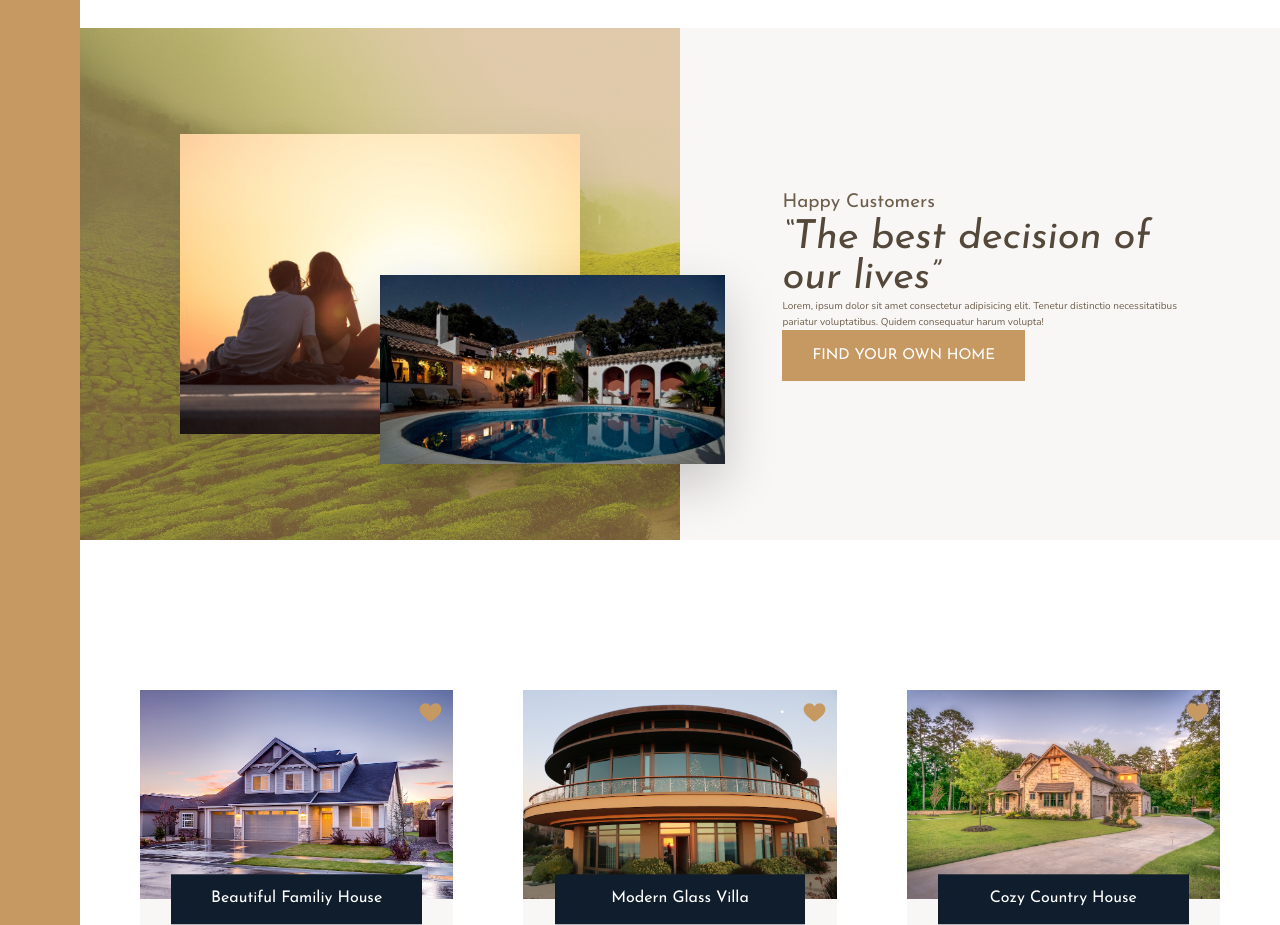
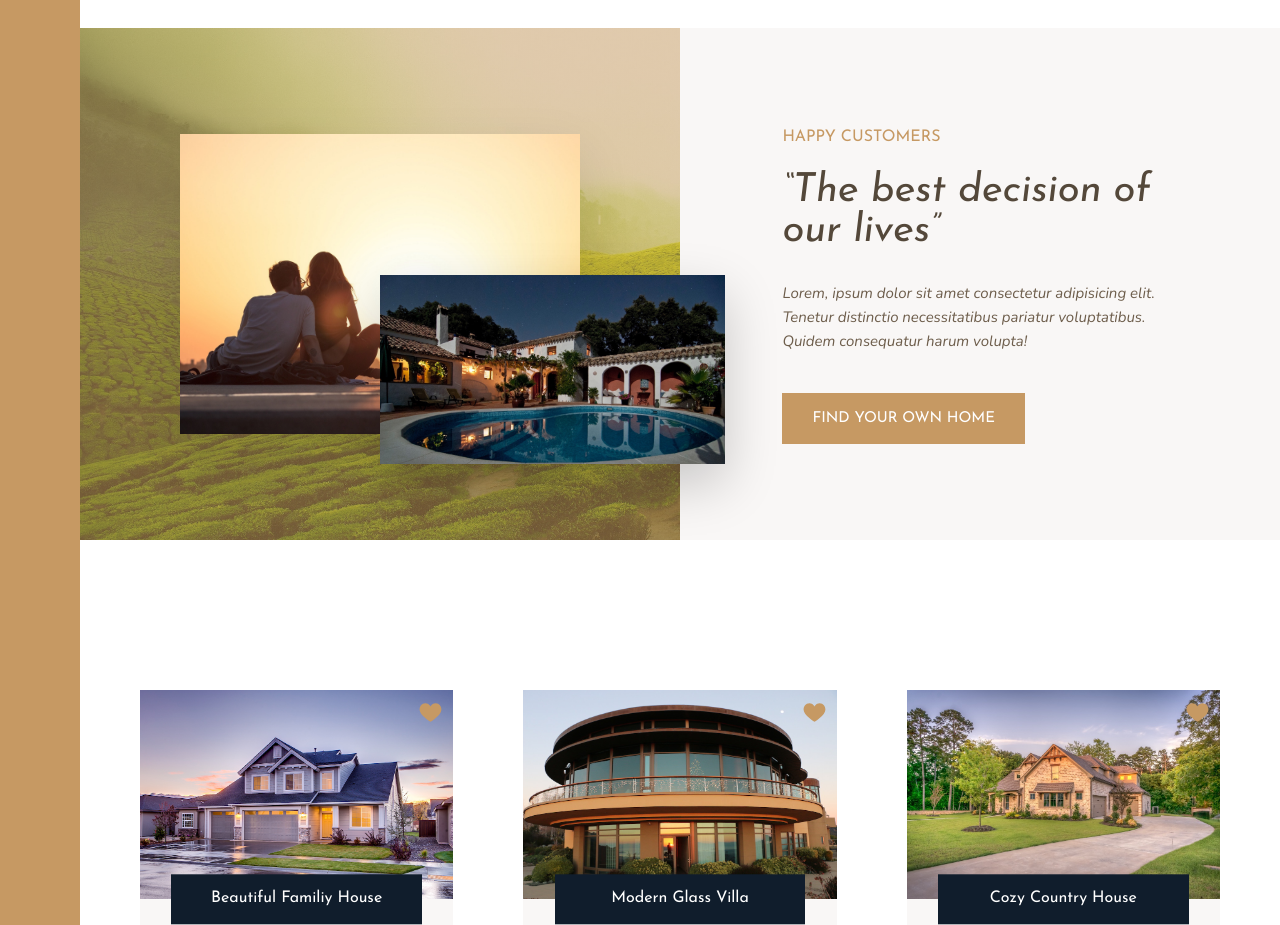
Before and after one commit to Juventtini/Nexter, a website: page index.html in a window 1280 px wide. Shown: the part 1400-2325 px from the top of the page. Drawn offline with nearby package versions, Linux system fonts and the light colour scheme.

Commit message:
fix: fixing margin and class name in story section

```diff
--- a/index.html
+++ b/index.html
@@ -70,9 +70,9 @@
             <img src="img/story-2.jpeg" alt="Story two" class="story__img--2">
         </div>
         <div class="story__content">
-            <h3 class="heading-4">Happy Customers</h3>
-            <h2 class="heading-2 heading-2--dark">“The best decision of our lives”</h2>
-            <p class="storu__text">Lorem, ipsum dolor sit amet consectetur adipisicing elit. Tenetur distinctio necessitatibus pariatur voluptatibus.
+            <h3 class="heading-3 mb-sm">Happy Customers</h3>
+            <h2 class="heading-2 heading-2--dark mb-md">“The best decision of our lives”</h2>
+            <p class="story__text">Lorem, ipsum dolor sit amet consectetur adipisicing elit. Tenetur distinctio necessitatibus pariatur voluptatibus.
             Quidem consequatur harum volupta!</p>
             <button class="btn">Find your own home</button>
         </div>
--- a/sass/_story.scss
+++ b/sass/_story.scss
@@ -35,11 +35,10 @@
         display: grid;
         align-content: center;
         justify-items: start;
-
-     &__text {
+    }
+    &__text {
         font-size: 1.5rem;
         font-style: italic;
         margin-bottom: 4rem;
         }
-    }
 }
```
Also changed, not shown: css/style.css.
